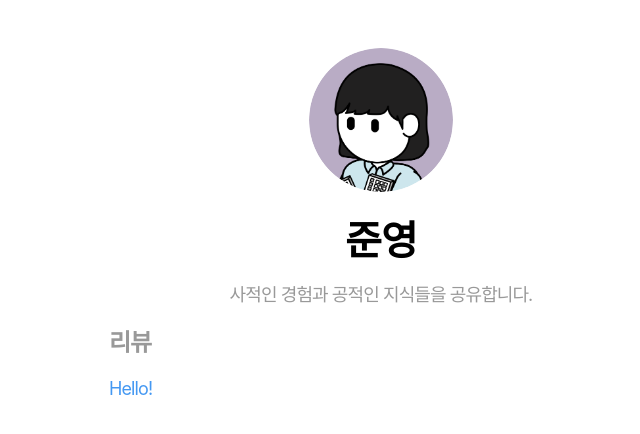
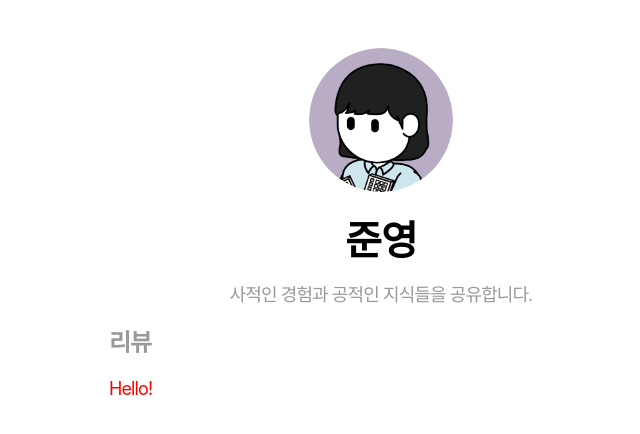
Before and after one commit to junzero741/nextjs-test, a Next.js app: page / in a window 1280 px wide. Shown: the top 434 px of the page, without its empty margins (259-899 px from the left). Built offline with nearby package versions, Linux system fonts and the light colour scheme.

Commit message:
[FEAT] : Text 컴포넌트 에 color prop 타입 추가

```diff
--- a/components/Text.tsx
+++ b/components/Text.tsx
@@ -1,12 +1,22 @@
 import React from 'react'
+
+type Rainbow = 'red' | 'orange' | 'yellow' | 'green' | 'blue' | 'indigo' | 'purple'
+
+type Props<C extends React.ElementType> = React.PropsWithChildren<TextProps<C>> &
+  Omit<React.ComponentPropsWithoutRef<C>, keyof TextProps<C>>
 
 type TextProps<C extends React.ElementType> = {
   as?: C
-  children: React.ReactNode
-} & React.ComponentPropsWithoutRef<C>
+  color?: Rainbow | 'black'
+}
 
-export const Text = <C extends React.ElementType>({ as, children, ...restProps }: TextProps<C>) => {
+export const Text = <C extends React.ElementType = 'span'>({ as, color, children, ...restProps }: Props<C>) => {
   const Component = as || 'span'
+  const style = color ? { style: { color } } : {}
 
-  return <Component {...restProps}>{children}</Component>
+  return (
+    <Component {...restProps} {...style}>
+      {children}
+    </Component>
+  )
 }
--- a/pages/index.tsx
+++ b/pages/index.tsx
@@ -16,9 +16,7 @@ export default function HomePage() {
         <p>사적인 경험과 공적인 지식들을 공유합니다.</p>
       </Introduce>
       <NavBar />
-      <Text as="a" href="https://naver.com">
-        Hello!
-      </Text>
+      <Text color="red">Hello!</Text>
     </Layout>
   )
 }
```
